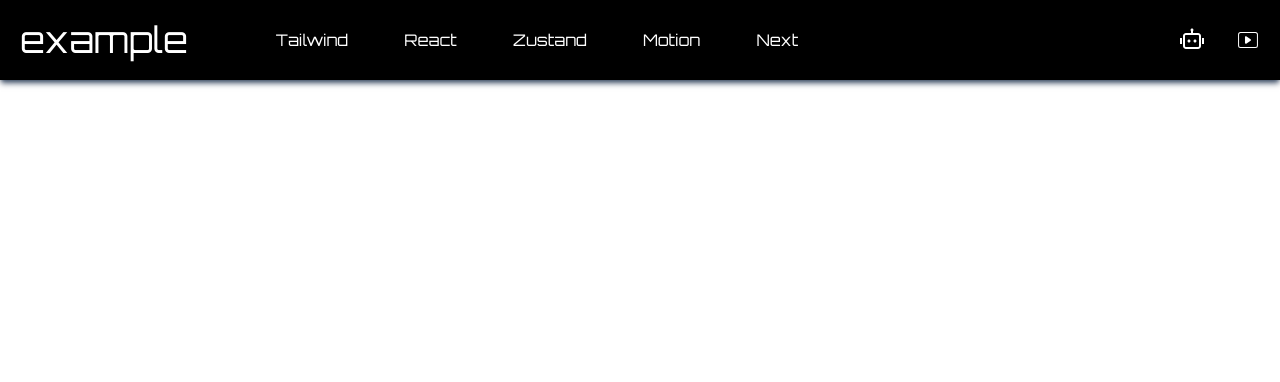
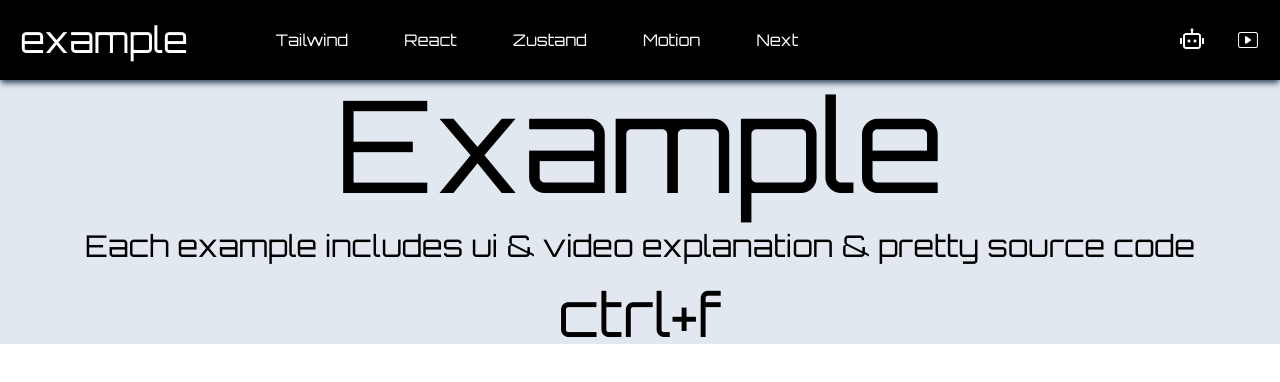
Before and after one commit to 812969/react-plus, a Next.js app: page / in a window 1280 px wide. Shown: the top 382 px of the page. Built offline with nearby package versions, Linux system fonts and the light colour scheme.

Commit message:
feat: banner

```diff
--- a/src/app/page.tsx
+++ b/src/app/page.tsx
@@ -1,10 +1,12 @@
 import * as motion from 'motion/react-client'
 import {cn} from "@/lib/tailwind";
 import Nav from '@/components/motion/ui/nav/nav'
+import {Heading} from "@/components/motion/ui/theme/banner/heading";
 export default function Page(){
   return (
     <div>
       <Nav></Nav>
+      <Heading/>
     </div>
   )
 }
--- a/src/components/motion/ui/nav/nav.tsx
+++ b/src/components/motion/ui/nav/nav.tsx
@@ -28,20 +28,45 @@ export default function Page() {
           example
         </Link>
         <ul className={'hidden md:flex gap-x-10 items-center'}>
-          <li><a className={'p-2'} href={ Tailwind } >Tailwind</a></li>
-          <li><a className={'p-2'} href={ React } >React</a></li>
-          <li><a className={'p-2'} href={ Zustand } >Zustand</a></li>
-          <li><a className={'p-2'} href={ Motion } >Motion</a></li>
-          <li><a className={'p-2'} href={ Next } >Next</a></li>
+          <li>
+            <a className={'p-2 relative block group'} href={ Tailwind } >
+              Tailwind
+              <Underline/>
+            </a>
+          </li>
+          <li>
+            <a className={'p-2 relative block group'} href={ React } >
+              React
+              <Underline/>
+            </a>
+          </li>
+          <li>
+            <a className={'p-2 relative block group'} href={ Zustand } >
+              Zustand
+              <Underline/>
+            </a>
+          </li>
+          <li>
+            <a className={'p-2 relative block group'} href={ Motion } >
+              Motion
+              <Underline/>
+            </a>
+          </li>
+          <li>
+            <a className={'p-2 relative block group'} href={ Next } >
+              Next
+              <Underline/>
+            </a>
+          </li>
         </ul>
         <ul className={'hidden lg:flex gap-x-8 items-center ml-auto'}>
           <li>
-            <a className={'p-2 text-2xl'} href= { Bili } >
+            <a className={'p-2 text-2xl hover:text-blue-400'} href= { Bili } >
               <RiRobot2Line/>
             </a>
           </li>
           <li>
-            <a className={'p-2 text-2xl'} href={Youtube}>
+            <a className={'p-2 text-2xl hover:text-red-400'} href={Youtube}>
               <CiYoutube/>
             </a>
           </li>
@@ -56,3 +81,9 @@ export default function Page() {
     </nav>
   )
 }
+
+function Underline(){
+  return(
+    <span className={cn('absolute left-0 bottom-0 w-full h-0.5 bg-white scale-x-0 duration-300 group-hover:scale-x-100')}></span>
+  )
+}
--- /dev/null
+++ b/src/components/motion/ui/theme/banner/heading.tsx
@@ -0,0 +1,18 @@
+
+export function Heading(){
+  return (
+    <section className={'bg-slate-200 py-32'}>
+      <div className={'max-w-7xl mx-auto h-2 flex flex-col justify-center items-center gap-y-5'}>
+        <span className={'text-5xl md:text-7xl lg:text-9xl'}>
+          Example
+        </span>
+        <h2 className={'text-center text-base md:text-2xl lg:text-3xl'}>
+          Each example includes ui & video explanation & pretty source code
+        </h2>
+        <h3 className={'text-4xl md:text-5xl lg:text-6xl'}>
+          ctrl+f
+        </h3>
+      </div>
+    </section>
+  )
+}
```
Also changed, not shown: src/app/globals.css (line endings or trailing spaces).
